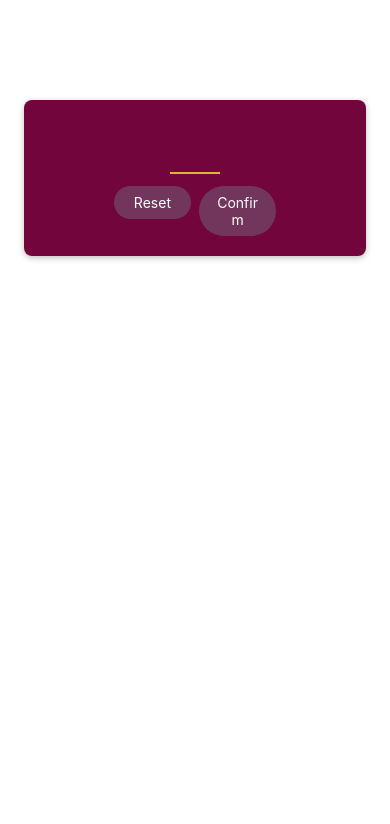
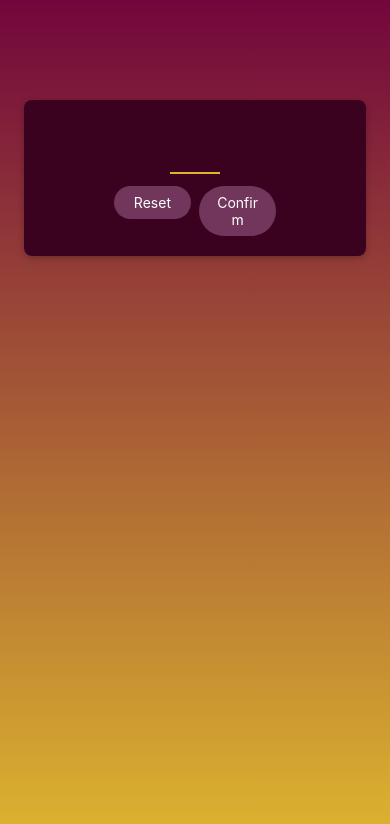
Before and after one commit to akashsheelavant/RNCourse, a React Native app: screen / in a window 390 px wide. Shown: the top 824 px of the page. Built offline with nearby package versions, Linux system fonts and the light colour scheme.

Commit message:
Adding a linear gradient.

```diff
--- a/App.js
+++ b/App.js
@@ -1,11 +1,19 @@
 import { StatusBar } from 'expo-status-bar';
 import { StyleSheet } from 'react-native';
 import StartGameScreen from './screens/StartGameScreen';
+import { LinearGradient } from 'expo-linear-gradient';
 
 export default function App() {
   return (
-    <StartGameScreen />
+    <LinearGradient colors={['#72063c', '#ddb52f']} style={styles.rootScreen}>
+      <StartGameScreen />
+    </LinearGradient>
   );
 }
 
-const styles = StyleSheet.create({});
+const styles = StyleSheet.create({
+  rootScreen: {
+    flex: 1,
+    backgroundColor: '#ddb52f'
+  }
+});
--- a/package.json
+++ b/package.json
@@ -8,6 +8,7 @@
   },
   "dependencies": {
     "expo": "~47.0.12",
+    "expo-linear-gradient": "~12.0.1",
     "expo-status-bar": "~1.4.2",
     "react": "18.1.0",
     "react-native": "0.70.5"
--- a/screens/StartGameScreen.js
+++ b/screens/StartGameScreen.js
@@ -32,7 +32,7 @@
         marginTop: 100,
         marginHorizontal: 24,
         padding: 16,
-        backgroundColor: '#72063c',
+        backgroundColor: '#3b021f',
         borderRadius: 8,
         elevation: 4,
         shadowColor: 'black',
```
Also changed, not shown: 1 other file (tests, documents, lock files or other folders).
